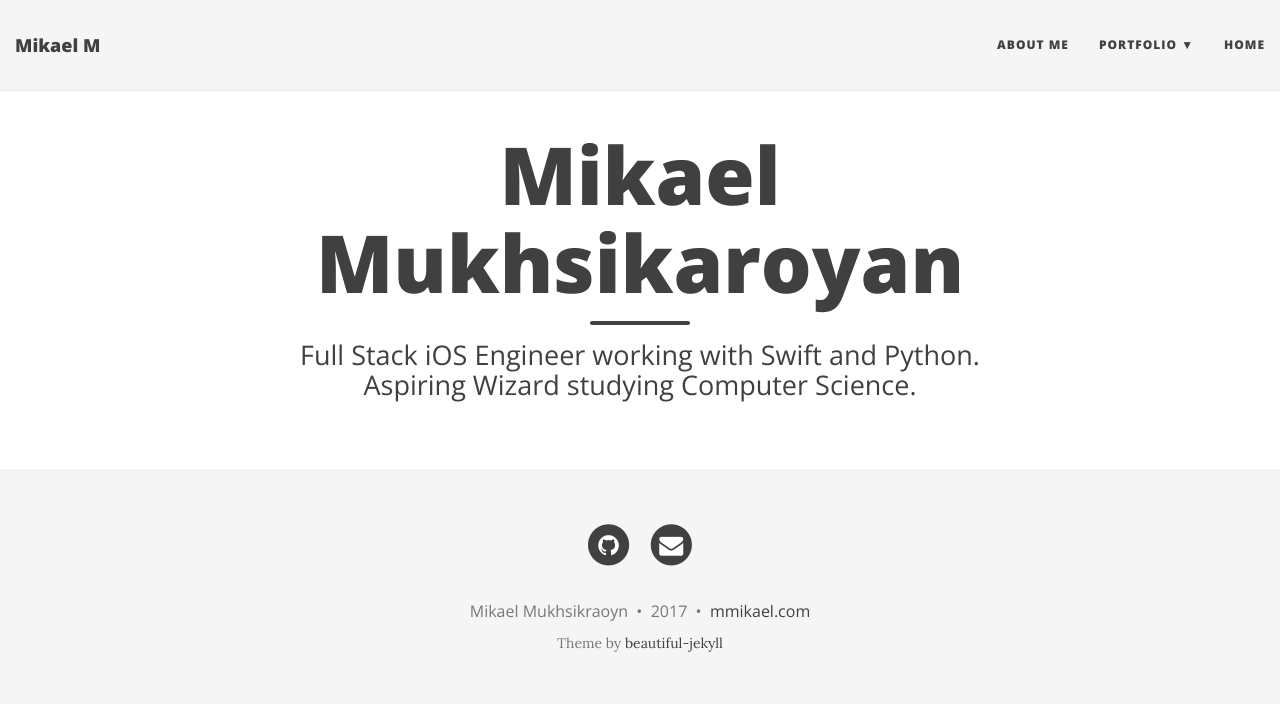
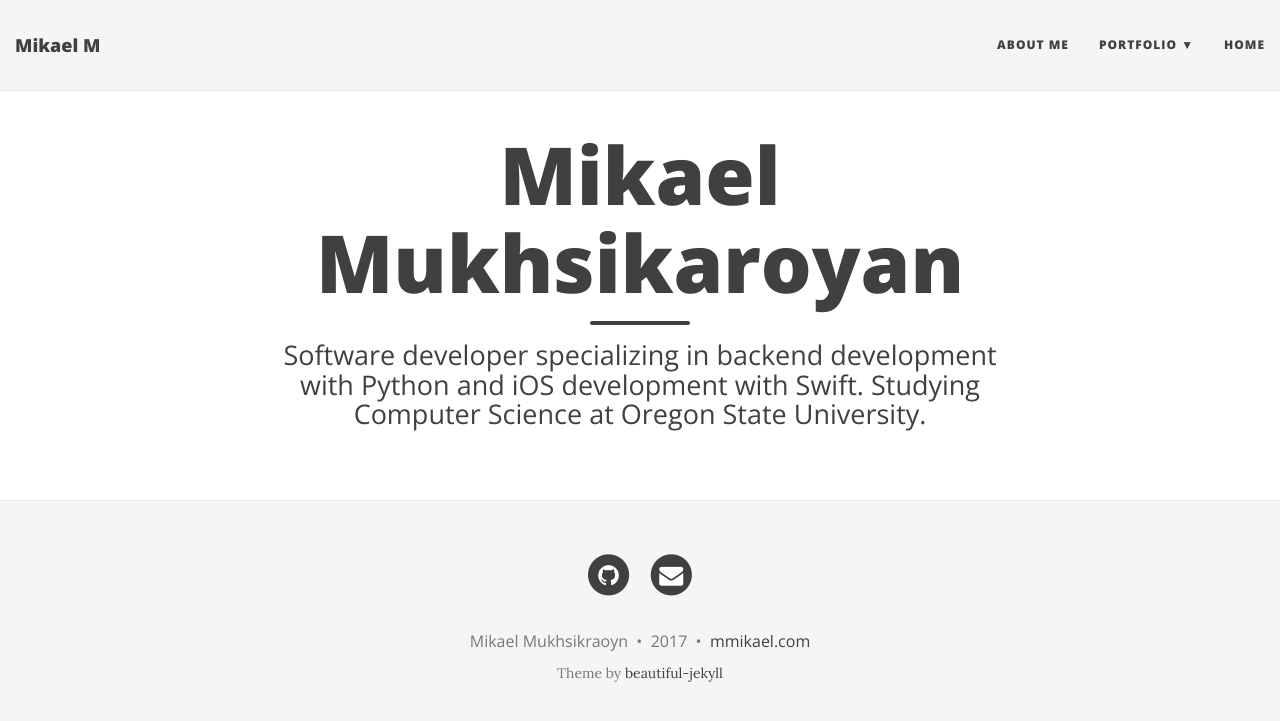
Before and after one commit to mikaelm1/mikaelm1.github.io, a Jekyll site: the page built from aboutme.md, in a window 1280 px wide. Shown: the top 721 px of the page. Built offline with Jekyll 4.4.1, drawn with Linux system fonts in a browser that asks for light colours; nearby versions of some CDN libraries.

Commit message:
Update aboutme.md

```diff
--- a/aboutme.md
+++ b/aboutme.md
@@ -1,5 +1,5 @@
 ---
 layout: page
 title: Mikael Mukhsikaroyan
-subtitle: Full Stack iOS Engineer working with Swift and Python. Aspiring Wizard studying Computer Science.
+subtitle: Software developer specializing in backend development with Python and iOS development with Swift. Studying Computer Science at Oregon State University.
 ---
```
